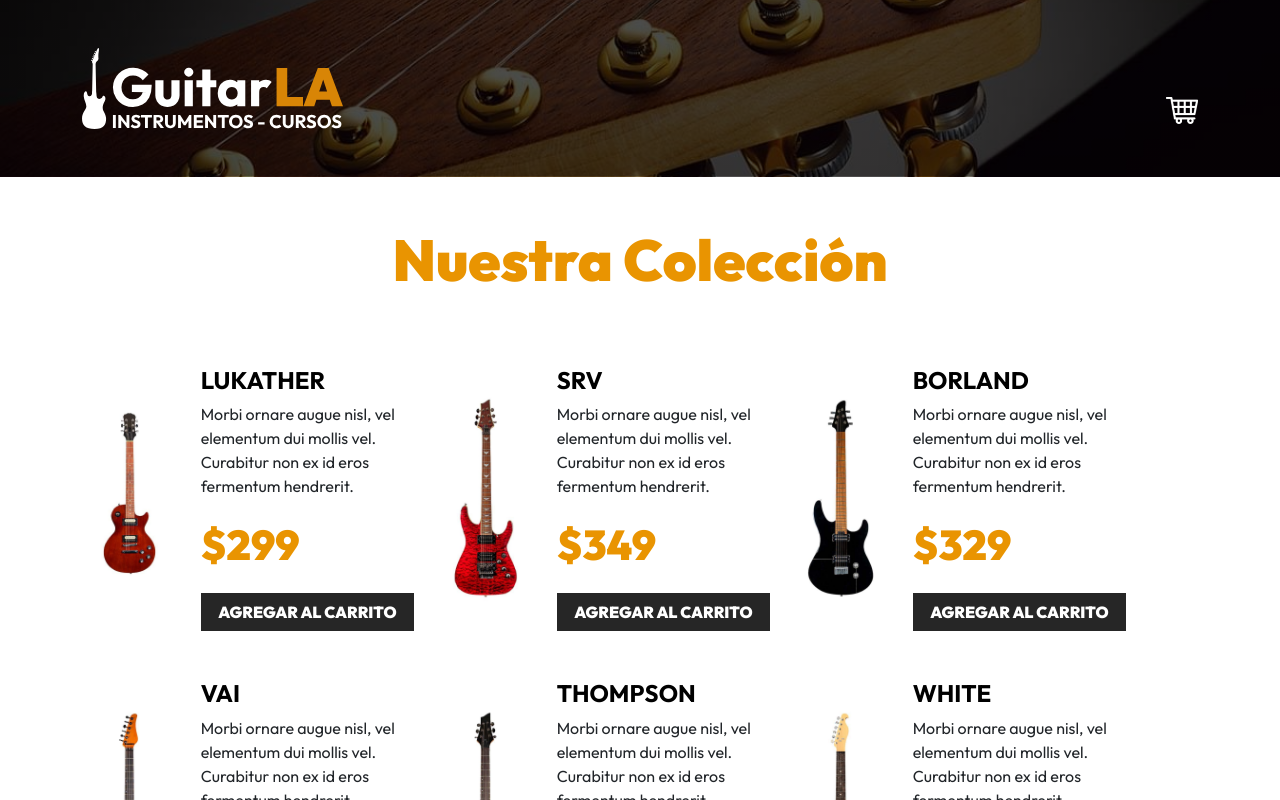
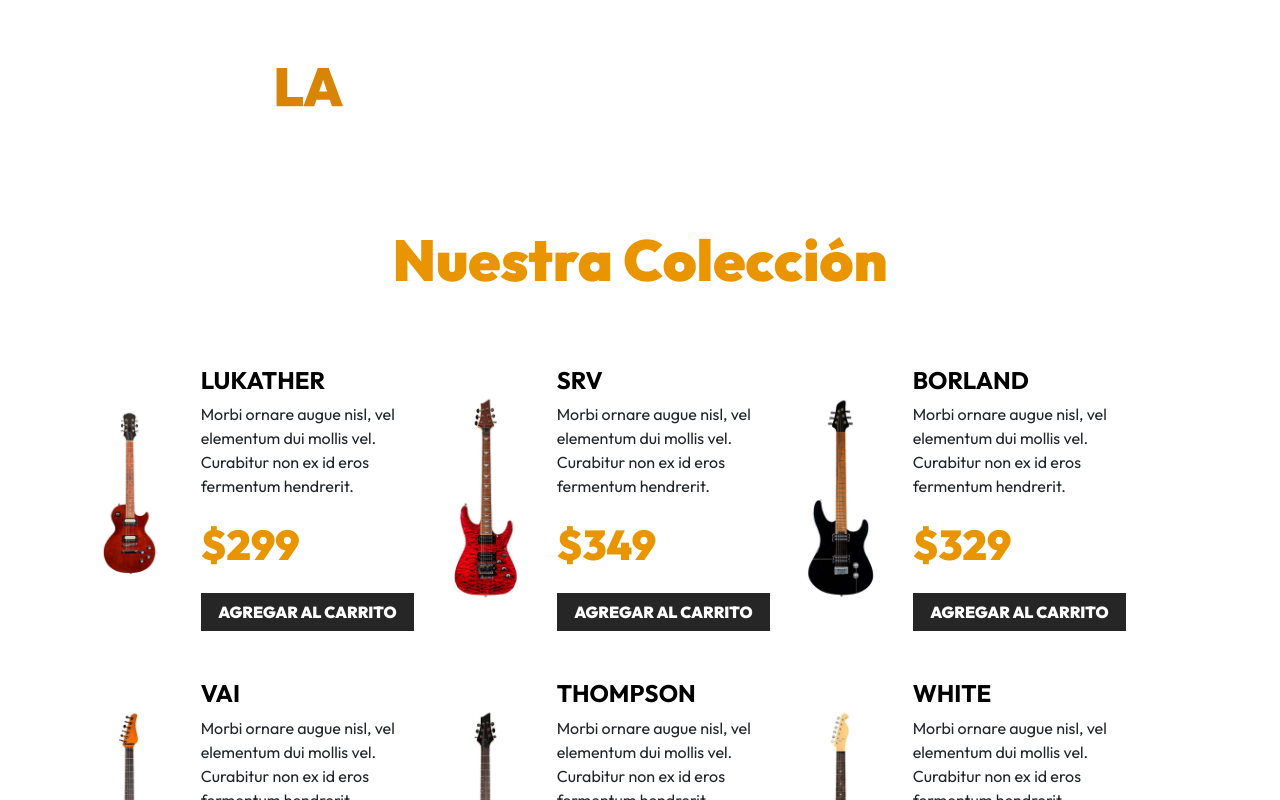
Before and after one commit to Famelzulo/GuitarLA-Store, a React (Vite) app: page / in a window 1280 px wide. Shown: the top 800 px of the page. Built offline with nearby package versions, Linux system fonts and the light colour scheme.

Commit message:
fix deployment page

```diff
--- a/src/index.css
+++ b/src/index.css
@@ -754,8 +754,7 @@ button:not(:disabled),
   }
 }
 .header {
-  background-image: linear-gradient(to right, rgba(0, 0, 0, 0.7), rgba(0, 0, 0, 0.7)), url("/img/header.jpg");
-
+  background-image: linear-gradient(to right, rgba(0, 0, 0, 0.7), rgba(0, 0, 0, 0.7)
   background-position: 50%;
   background-size: cover;
   position: relative;
--- a/vite.config.js
+++ b/vite.config.js
@@ -1,7 +1,7 @@
 import { defineConfig } from 'vite'
-import react from '@vitejs/plugin-react-swc'
+import react from '@vitejs/plugin-react'
 
-// https://vite.dev/config/
 export default defineConfig({
+  base: "/GuitarLA-Store/",  // 👈 Agrega esta línea
   plugins: [react()],
 })
```
